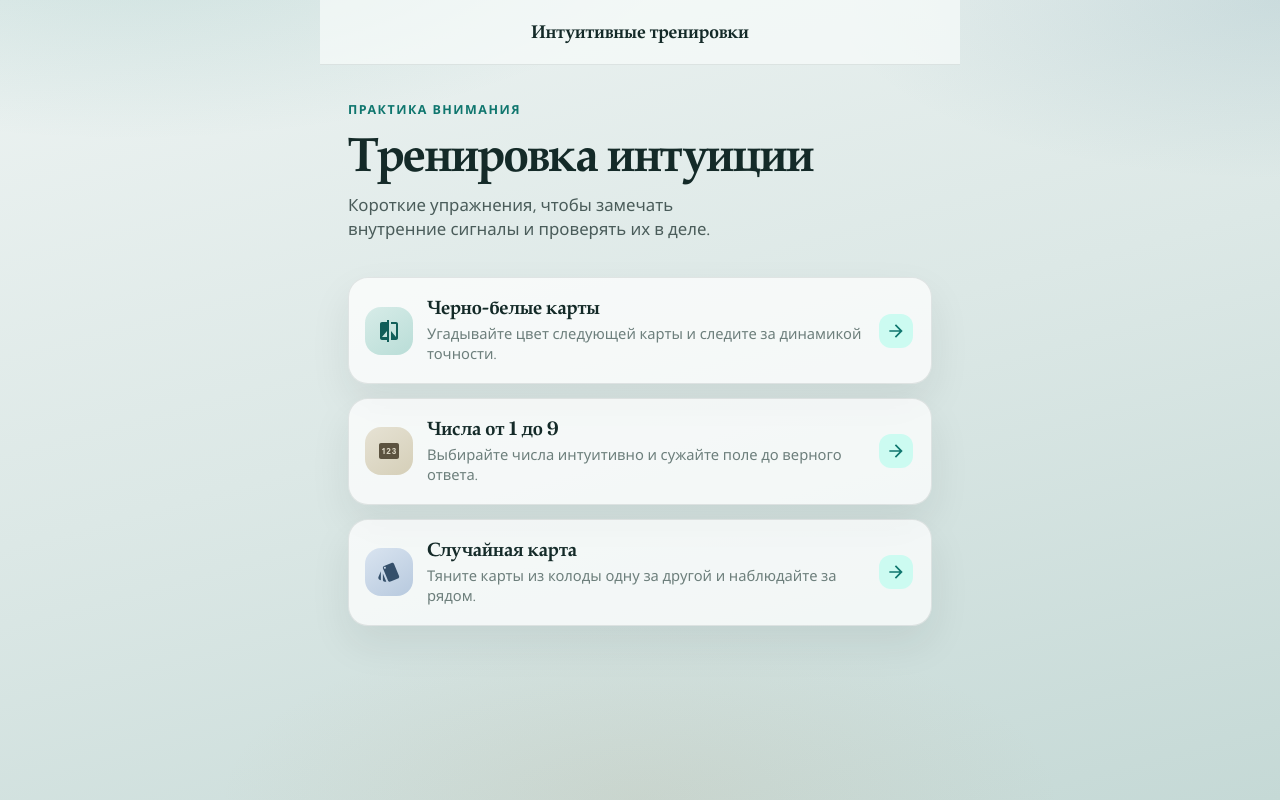
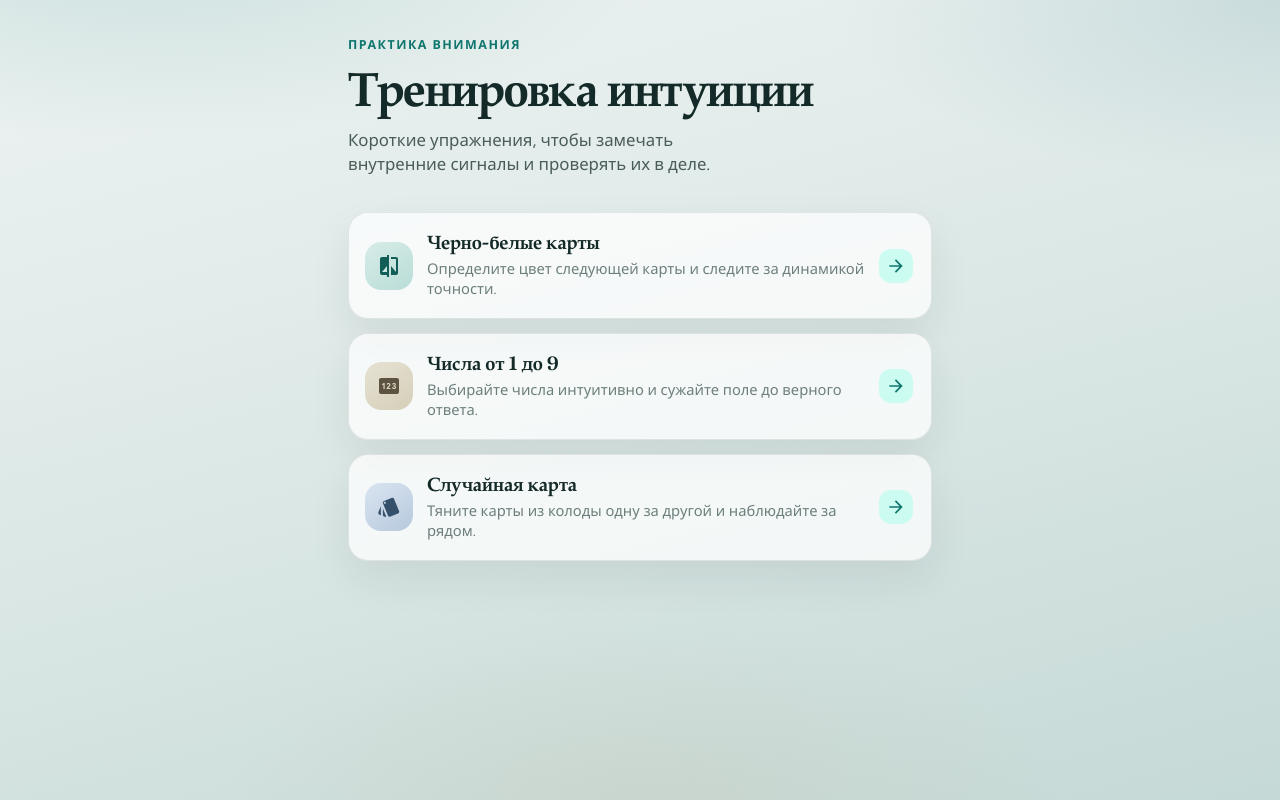
Before and after one commit to viterobk/intuition-training, a React (Create React App) app: page /#/ in a window 1280 px wide. Built offline with nearby package versions, Linux system fonts and the light colour scheme.

Commit message:
Improve UI

```diff
--- a/src/Components/Home.css
+++ b/src/Components/Home.css
@@ -1,5 +1,5 @@
 .Home-hero {
-  padding-top: 28px;
+  padding-top: 36px;
   padding-bottom: 8px;
   text-align: left;
 }
--- a/src/Components/Home.tsx
+++ b/src/Components/Home.tsx
@@ -2,7 +2,6 @@ import React, { Component } from 'react';
 import { Link } from 'react-router-dom';
 import './Home.css';
 import { observer } from 'mobx-react';
-import TopBar from './TopBar';
 import StyleIcon from '@mui/icons-material/Style';
 import Compare from '@mui/icons-material/Compare';
 import Pin from '@mui/icons-material/Pin';
@@ -12,7 +11,7 @@ const exercises = [
   {
     to: '/bwc',
     title: 'Черно-белые карты',
-    description: 'Угадывайте цвет следующей карты и следите за динамикой точности.',
+    description: 'Определите цвет следующей карты и следите за динамикой точности.',
     icon: Compare,
     tone: 'tone-cards',
   },
@@ -37,7 +36,6 @@ class Home extends Component {
     document.title = 'Тренировка интуиции';
     return (
       <div className='Home page'>
-        <TopBar showTimer={false} showHome={false} />
         <section className='Home-hero page-section'>
           <p className='Home-kicker'>Практика внимания</p>
           <h1 className='Home-brand'>Тренировка интуиции</h1>
```
